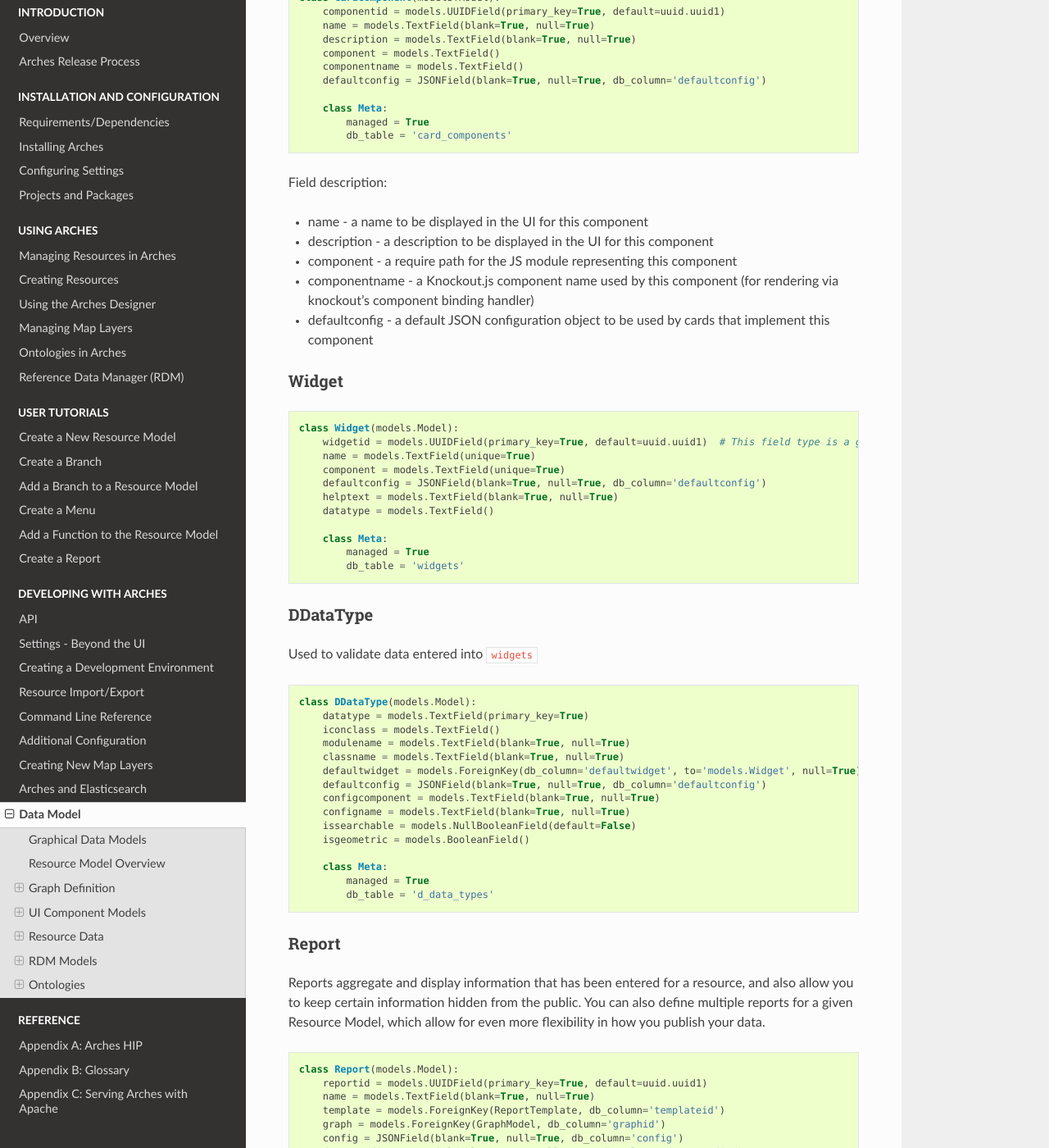
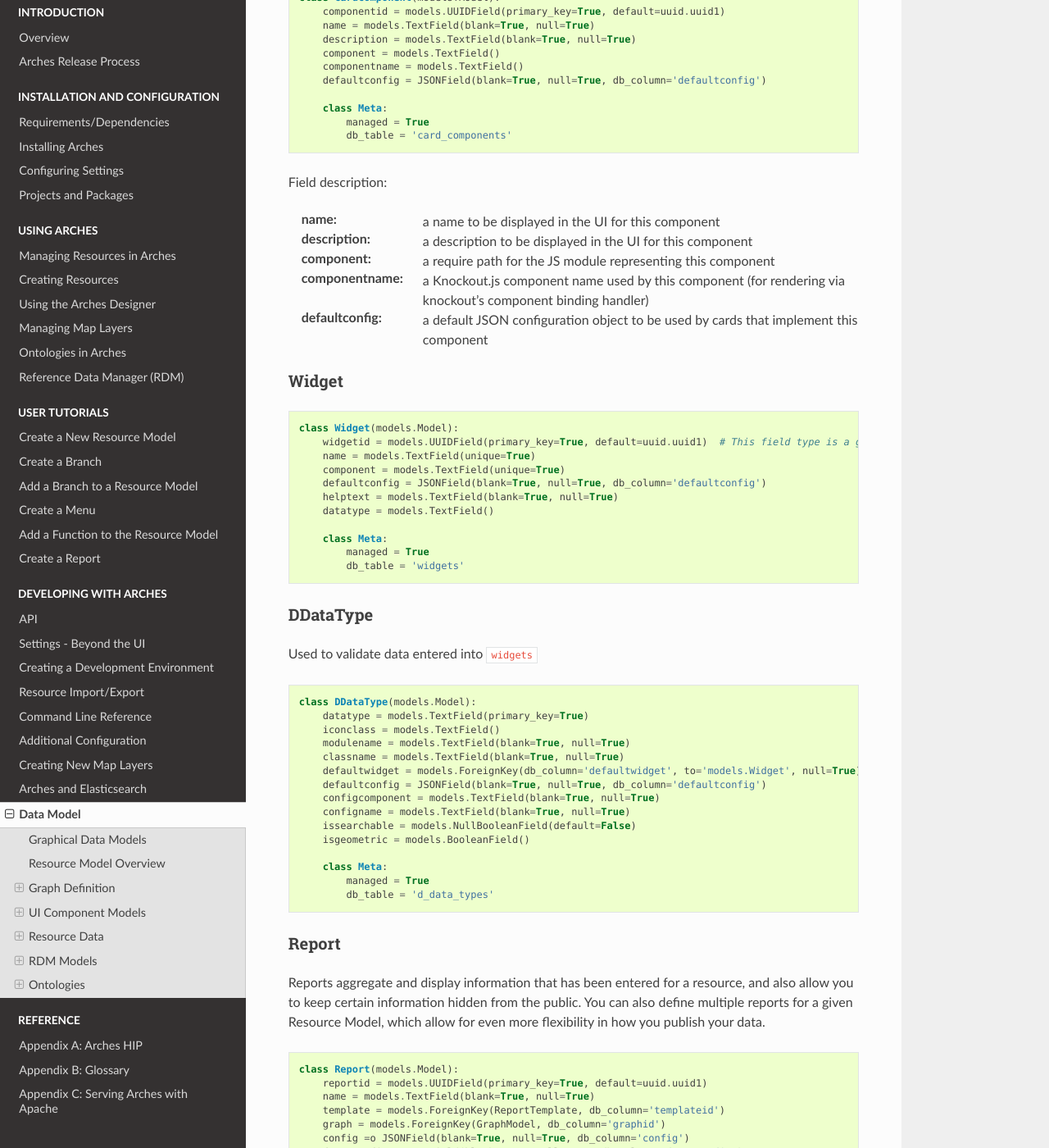
Before and after one commit to archesproject/arches-docs, a Sphinx documentation site: the page built from docs/data-model.txt, in a window 1280 px wide and 1400 px high, scrolled down 5823 px. Shown: the whole window at 82% size. Built offline with Sphinx 7.4.7 and the Read the Docs theme 2.0.0, drawn with Linux system fonts in a browser that asks for light colours; part of the change alters nothing that is shown.

```diff
--- a/docs/data-model.txt
+++ b/docs/data-model.txt
@@ -239,11 +239,11 @@ Used to extend or overwrite the default behavior of a ``card``
 
 Field description:
 
-* name - a name to be displayed in the UI for this component
-* description - a description to be displayed in the UI for this component
-* component - a require path for the JS module representing this component
-* componentname - a Knockout.js component name used by this component (for rendering via knockout's component binding handler)
-* defaultconfig - a default JSON configuration object to be used by cards that implement this component
+:name: a name to be displayed in the UI for this component
+:description: a description to be displayed in the UI for this component
+:component: a require path for the JS module representing this component
+:componentname: a Knockout.js component name used by this component (for rendering via knockout's component binding handler)
+:defaultconfig: a default JSON configuration object to be used by cards that implement this component
 
 Widget
 ======
@@ -297,7 +297,7 @@ Reports aggregate and display information that has been entered for a resource,
         name = models.TextField(blank=True, null=True)
         template = models.ForeignKey(ReportTemplate, db_column='templateid')
         graph = models.ForeignKey(GraphModel, db_column='graphid')
-        config = JSONField(blank=True, null=True, db_column='config')
+        config =o JSONField(blank=True, null=True, db_column='config')
         formsconfig = JSONField(blank=True, null=True, db_column='formsconfig')
         active = models.BooleanField(default=False)
 
```
